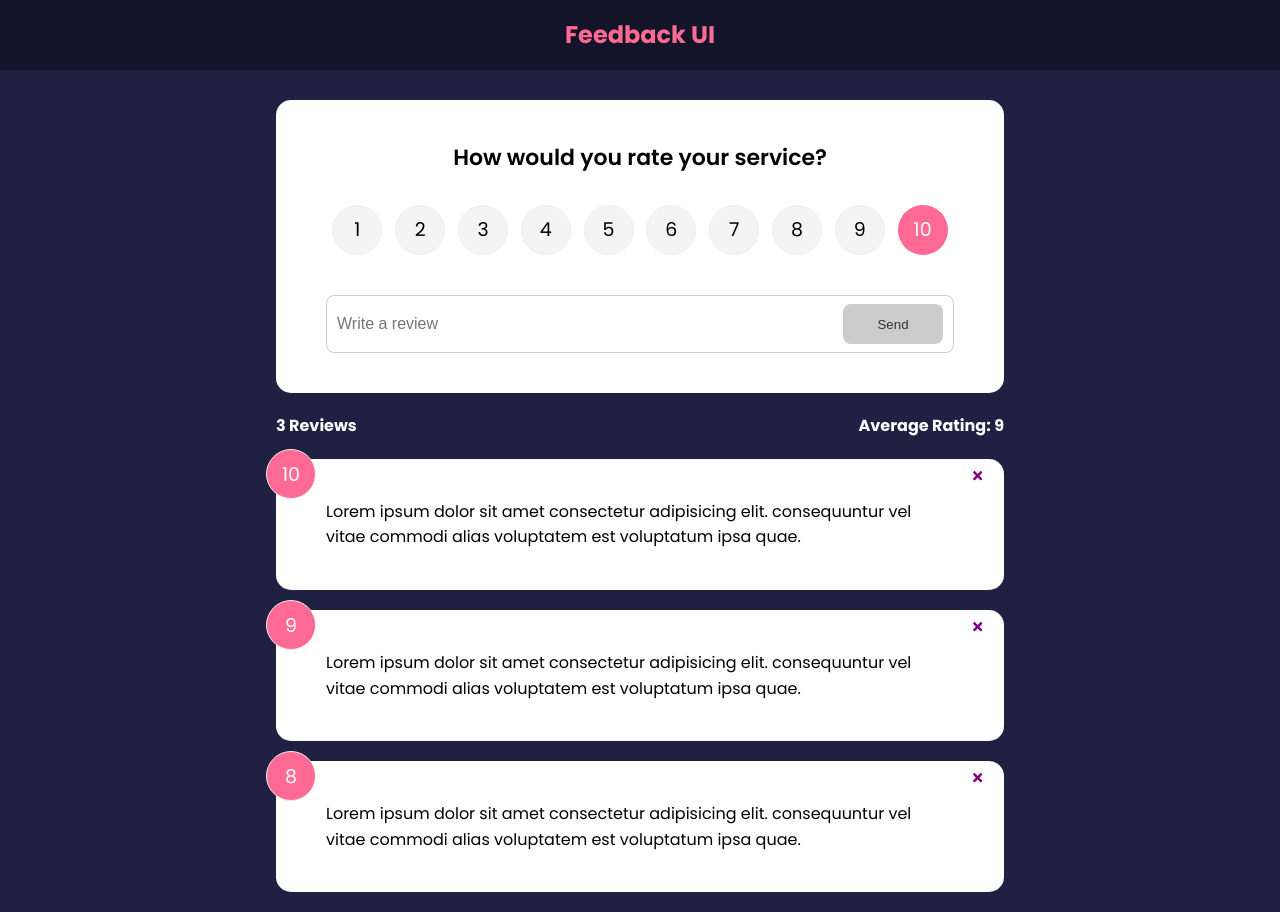
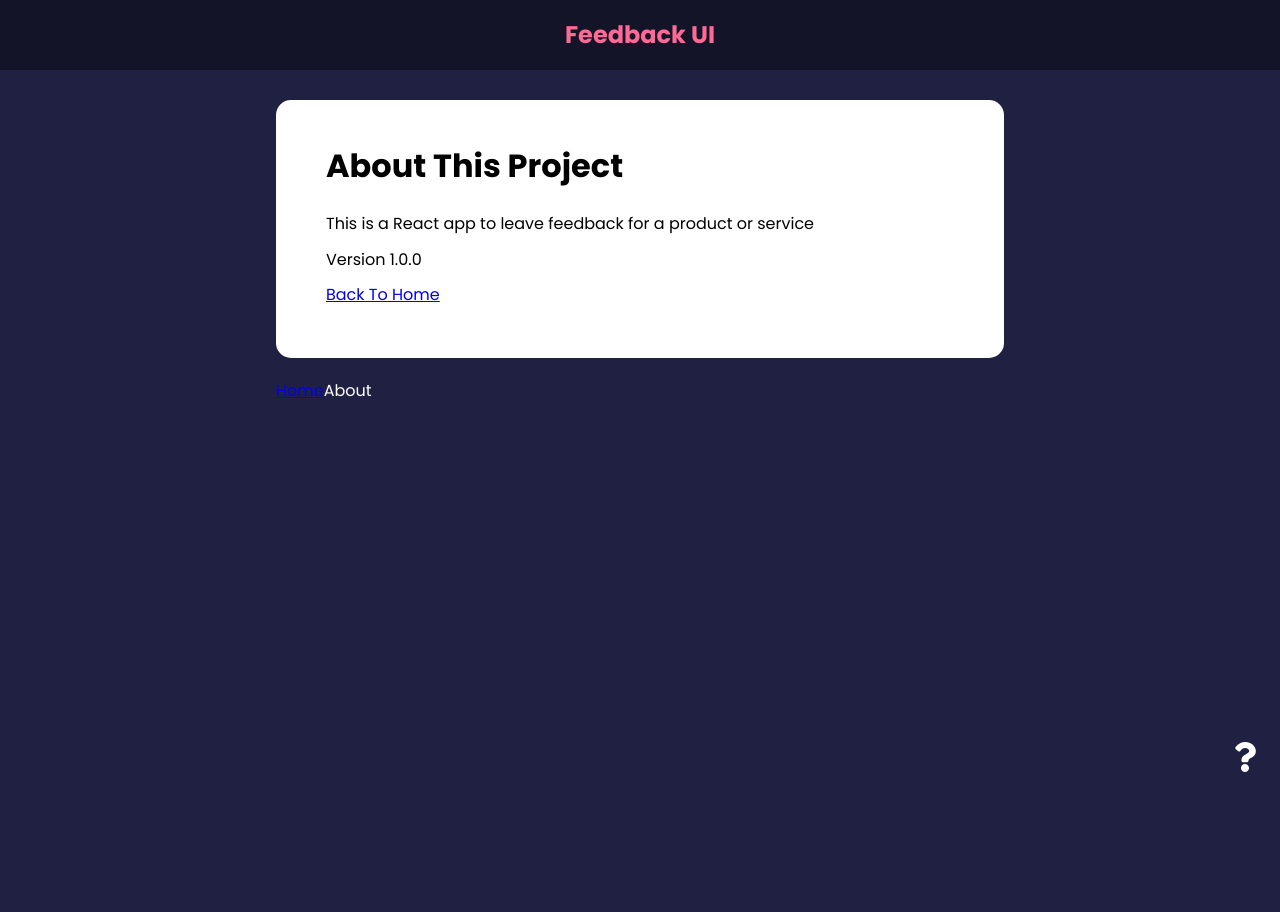
Before and after one commit to bobfdev/react-feedback-app, a React (Create React App) app: page /about in a window 1280 px wide. After the commit the page ends 800 px from the top, so only its background shows below. Built offline with nearby package versions, Linux system fonts and the light colour scheme.

Commit message:
updated files

```diff
--- a/package.json
+++ b/package.json
@@ -6,9 +6,11 @@
     "@testing-library/jest-dom": "^5.16.1",
     "@testing-library/react": "^11.2.7",
     "@testing-library/user-event": "^12.8.3",
+    "framer-motion": "^4.1.17",
     "react": "^17.0.2",
     "react-dom": "^17.0.2",
     "react-icons": "^4.3.1",
+    "react-router-dom": "^6.1.0",
     "react-scripts": "4.0.3",
     "uuid": "^8.3.2",
     "web-vitals": "^1.1.2"
--- a/src/App.js
+++ b/src/App.js
@@ -1,10 +1,16 @@
 import { v4 as uuidv4 } from 'uuid';
+import { BrowserRouter as Router, Route, Routes, NavLink } from 'react-router-dom';
 import { useState } from 'react';
 import Header from './components/Header';
 import FeedbackList from './components/FeedbackList';
 import FeedbackData from './data/FeedbackData';
 import FeedbackStats from './components/FeedbackStats';
 import FeedbackForm from './components/FeedbackForm';
+import AboutIconLink from './components/AboutIconLink';
+import AboutPage from './pages/AboutPage';
+import { FeedbackProvider } from './context/FeedbackContext';
+import BlogPost from './components/BlogPost';
+import Navigation from './components/Navigation';
 
 function App() {
     const [feedback, setFeedback] = useState(FeedbackData)
@@ -26,17 +32,45 @@ function App() {
     }
 
     return (
-        <>
+            // exact is so only '/' will include the homepage items and not every other page with '/' + 'about' etc
+            // path is '/' because it is to the homepage
+            // inside of using 'component' use 'element'
+        <FeedbackProvider>
+            <Router>
                 <Header />
                 <div className="container">
+                <Routes>
+                    <Route
+                        exact path="/"
+                        element={
+                            <>
                             <FeedbackForm handleAdd={addFeedback} />
                             <FeedbackStats feedback={feedback} />
                             <FeedbackList
                             feedback={feedback}
                             handleDelete={deleteFeedback}
                         />
+                            </>
+                        }>
+                    </Route>
+                    <Route path='/about' element={<AboutPage />} />
+                    <Route path='/blogpost/' element={<BlogPost />} />
+                    <Route path='/blogpost/:id' element={<BlogPost />} />
+                    <Route path='/blogpost/:id/:name' element={<BlogPost />} />
+                    <Route path='/navigation/' element={<Navigation />} />
+                </Routes>
+
+                    <NavLink to='/' activeClassName='active'>
+                        Home
+                    </NavLink>
+                    <NavLink to='/about' activeClassName='active'>
+                        About
+                    </NavLink>
+
+                    <AboutIconLink />
                 </div>
-        </>
+            </Router>
+        </FeedbackProvider>
     )
 }
 
--- /dev/null
+++ b/src/components/AboutIconLink.js
@@ -0,0 +1,14 @@
+import { Link } from 'react-router-dom';
+import { FaQuestion } from 'react-icons/fa';
+
+function AboutIconLink() {
+    return (
+        <div className='about-link'>
+            <Link to='/about'>
+                <FaQuestion size={30} />
+            </Link>
+        </div>
+    )
+}
+
+export default AboutIconLink;
--- /dev/null
+++ b/src/components/BlogPost.js
@@ -0,0 +1,16 @@
+import { useParams } from 'react-router-dom';
+// useParams is a hook by react router to show id/number of the blog post
+
+function BlogPost() {
+    // create a variable called 'params'
+    const params = useParams()
+
+    return (
+        <div>
+            <h1>Blog Post {params.id}</h1>
+            <p>{params.name}</p>
+        </div>
+    )
+}
+
+export default BlogPost;
--- a/src/components/FeedbackList.js
+++ b/src/components/FeedbackList.js
@@ -1,3 +1,4 @@
+import { motion, AnimatePresence } from 'framer-motion';
 import PropTypes from 'prop-types';
 import FeedbackItem from './FeedbackItem';
 
@@ -8,15 +9,42 @@ function FeedbackList({ feedback, handleDelete }) {
 
     return (
         <div className="feedback-list">
+            <AnimatePresence>
             {feedback.map((item) => (
-                <FeedbackItem
+                // motion.div is from framer-motion install
+                <motion.div
+                    // must have 'key' because it is a list
                     key={item.id}
-                    item={item}
-                    handleDelete={handleDelete}
-                />
+                    // double {{}} because we are passing in an object
+                    // initial has an opacity: 0 because that is the default and we want it to be invisible to begin with
+                    initial={{opacity: 0}}
+                    // animate has an opacity: 1 so that feedback is visible when submitted
+                    animate={{opacity: 1}}
+                    // exit is fade out to make feedback invisible when deleted
+                    exit={{opacity: 0}}
+                >
+                    <FeedbackItem
+                        key={item.id}
+                        item={item}
+                        handleDelete={handleDelete}
+                    />
+                </motion.div>
             ))}
+            </AnimatePresence>
         </div>
     )
+
+    // return (
+    //     <div className="feedback-list">
+    //         {feedback.map((item) => (
+    //             <FeedbackItem
+    //                 key={item.id}
+    //                 item={item}
+    //                 handleDelete={handleDelete}
+    //             />
+    //         ))}
+    //     </div>
+    // )
 }
 
 FeedbackList.propTypes = {
--- /dev/null
+++ b/src/components/Navigation.js
@@ -0,0 +1,26 @@
+import { Navigate, useNavigate } from 'react-router-dom';
+// Redirect is now Navigate in React Router v6
+
+function Navigation() {
+    const status = 404
+
+    const navigate = useNavigate()
+
+    const onClick = () => {
+        navigate('/')
+    }
+
+    if (status === 200) {
+        return <Navigate to='/notfound' />
+    } else {
+        return (
+            <>
+                <h1>Site is working</h1>
+                <button onClick={onClick}>Click</button>
+            </>
+        )
+    }
+
+}
+
+export default Navigation;
--- /dev/null
+++ b/src/context/FeedbackContext.js
@@ -0,0 +1,25 @@
+import { createContext, useState } from 'react';
+
+const FeedbackContext = createContext()
+
+export const FeedbackProvider = ({children}) => {
+    const [feedback, setFeedback] = useState([
+        {
+            id: 1,
+            text: 'This item is from context',
+            rating: 10,
+        }
+    ])
+
+    return (
+        <FeedbackContext.Provider
+            value={{
+                feedback,
+            }}>
+            {children}
+        </FeedbackContext.Provider>
+    )
+}
+
+
+export default FeedbackContext;
--- a/src/index.css
+++ b/src/index.css
@@ -4,6 +4,11 @@
   box-sizing: border-box;
   margin: 0;
   padding: 0;
+}
+
+.active {
+  color: #fff;
+  text-decoration: none;
 }
 
 body {
--- /dev/null
+++ b/src/pages/AboutPage.js
@@ -0,0 +1,19 @@
+import { Link } from 'react-router-dom';
+import Card from '../components/shared/Card';
+
+function AboutPage() {
+    return (
+        <Card>
+            <div className="about">
+                <h1>About This Project</h1>
+                <p>This is a React app to leave feedback for a product or service</p>
+                <p>Version 1.0.0</p>
+                <p>
+                    <Link to='/'>Back To Home</Link>
+                </p>
+            </div>
+        </Card>
+    )
+}
+
+export default AboutPage;
```
Also changed, not shown: 1 other file (tests, documents, lock files or other folders). Lines whose indentation alone changed are shown as unchanged.
